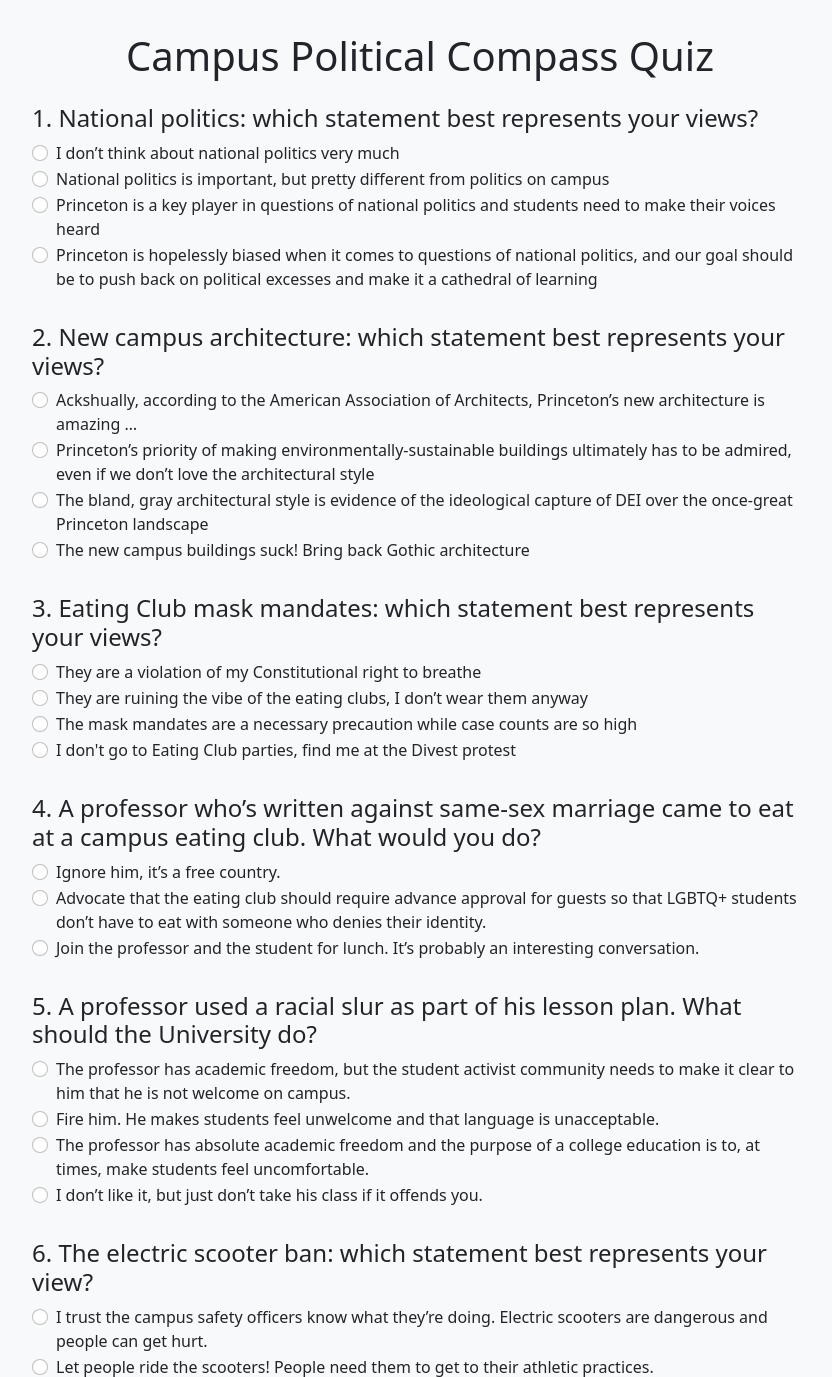
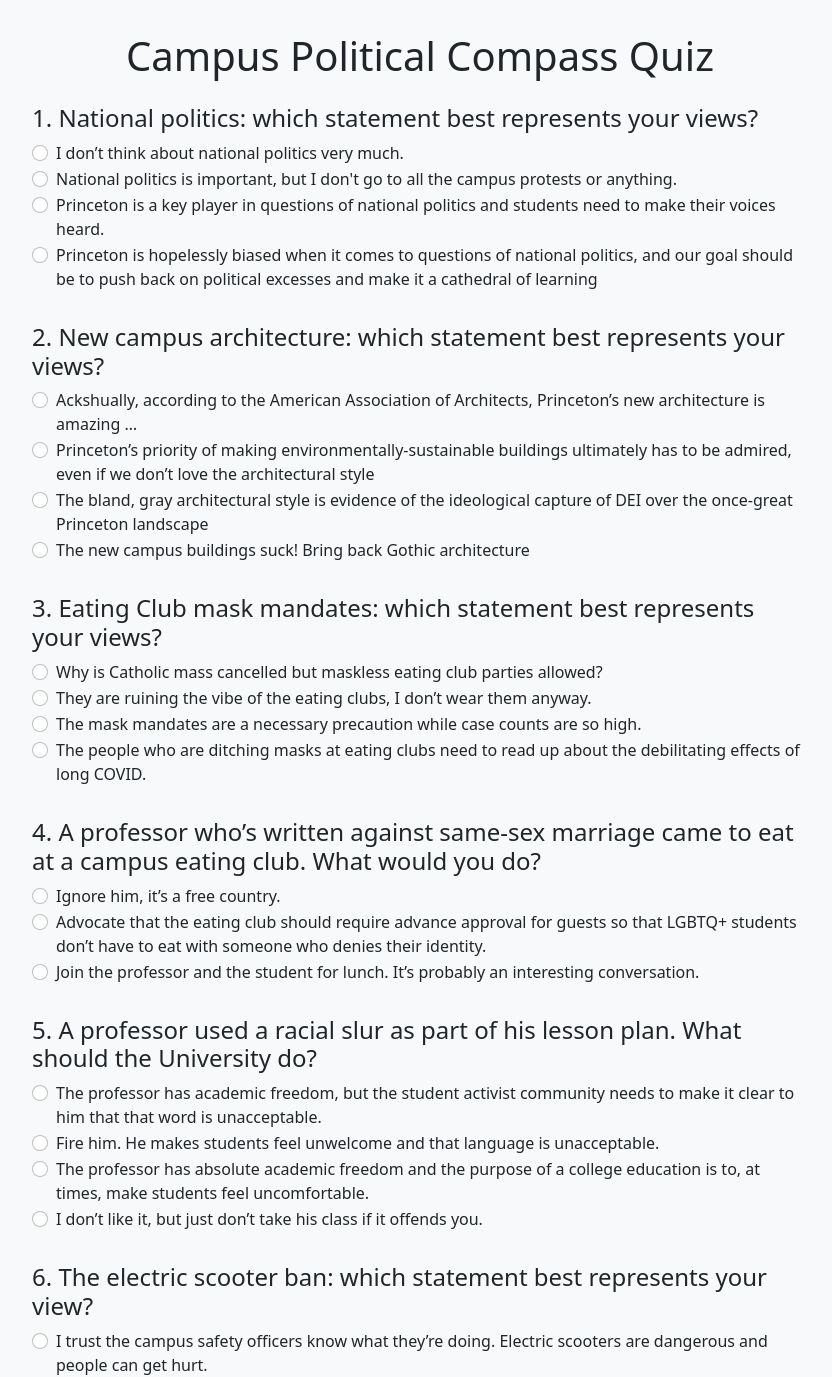
Before and after one commit to rohitan963/campus_compass, a Flask app: page / in a window 1280 px wide. Shown: the top 1377 px of the page, without its empty margins (220-1052 px from the left). Run offline with Flask 3, Linux system fonts and the light colour scheme.

Commit message:
Edited some questions.

```diff
--- a/templates/index.html
+++ b/templates/index.html
@@ -22,19 +22,19 @@
           <div class="form-check">
             <input class="form-check-input" type="radio" name="q1" id="q1_a1" value="q1_a1" required>
             <label class="form-check-label" for="q1_a1">
-              I don’t think about national politics very much
+              I don’t think about national politics very much.
             </label>
           </div>
           <div class="form-check">
             <input class="form-check-input" type="radio" name="q1" id="q1_a2" value="q1_a2">
             <label class="form-check-label" for="q1_a2">
-              National politics is important, but pretty different from politics on campus
+              National politics is important, but I don't go to all the campus protests or anything.
             </label>
           </div>
           <div class="form-check">
             <input class="form-check-input" type="radio" name="q1" id="q1_a3" value="q1_a3">
             <label class="form-check-label" for="q1_a3">
-              Princeton is a key player in questions of national politics and students need to make their voices heard
+              Princeton is a key player in questions of national politics and students need to make their voices heard.
             </label>
           </div>
           <div class="form-check">
@@ -80,25 +80,25 @@
           <div class="form-check">
             <input class="form-check-input" type="radio" name="q3" id="q3_a1" value="q3_a1" required>
             <label class="form-check-label" for="q3_a1">
-              They are a violation of my Constitutional right to breathe
+              Why is Catholic mass cancelled but maskless eating club parties allowed?
             </label>
           </div>
           <div class="form-check">
             <input class="form-check-input" type="radio" name="q3" id="q3_a2" value="q3_a2">
             <label class="form-check-label" for="q3_a2">
-              They are ruining the vibe of the eating clubs, I don’t wear them anyway
+              They are ruining the vibe of the eating clubs, I don’t wear them anyway.
             </label>
           </div>
           <div class="form-check">
             <input class="form-check-input" type="radio" name="q3" id="q3_a3" value="q3_a3">
             <label class="form-check-label" for="q3_a3">
-              The mask mandates are a necessary precaution while case counts are so high
+              The mask mandates are a necessary precaution while case counts are so high.
             </label>
           </div>
           <div class="form-check">
             <input class="form-check-input" type="radio" name="q3" id="q3_a4" value="q3_a4">
             <label class="form-check-label" for="q3_a4">
-              I don't go to Eating Club parties, find me at the Divest protest
+              The people who are ditching masks at eating clubs need to read up about the debilitating effects of long COVID.
             </label>
           </div>
         </div>
@@ -132,7 +132,7 @@
           <div class="form-check">
             <input class="form-check-input" type="radio" name="q5" id="q5_a1" value="q5_a1" required>
             <label class="form-check-label" for="q5_a1">
-              The professor has academic freedom, but the student activist community needs to make it clear to him that he is not welcome on campus.
+              The professor has academic freedom, but the student activist community needs to make it clear to him that that word is unacceptable.
             </label>
           </div>
           <div class="form-check">
```
